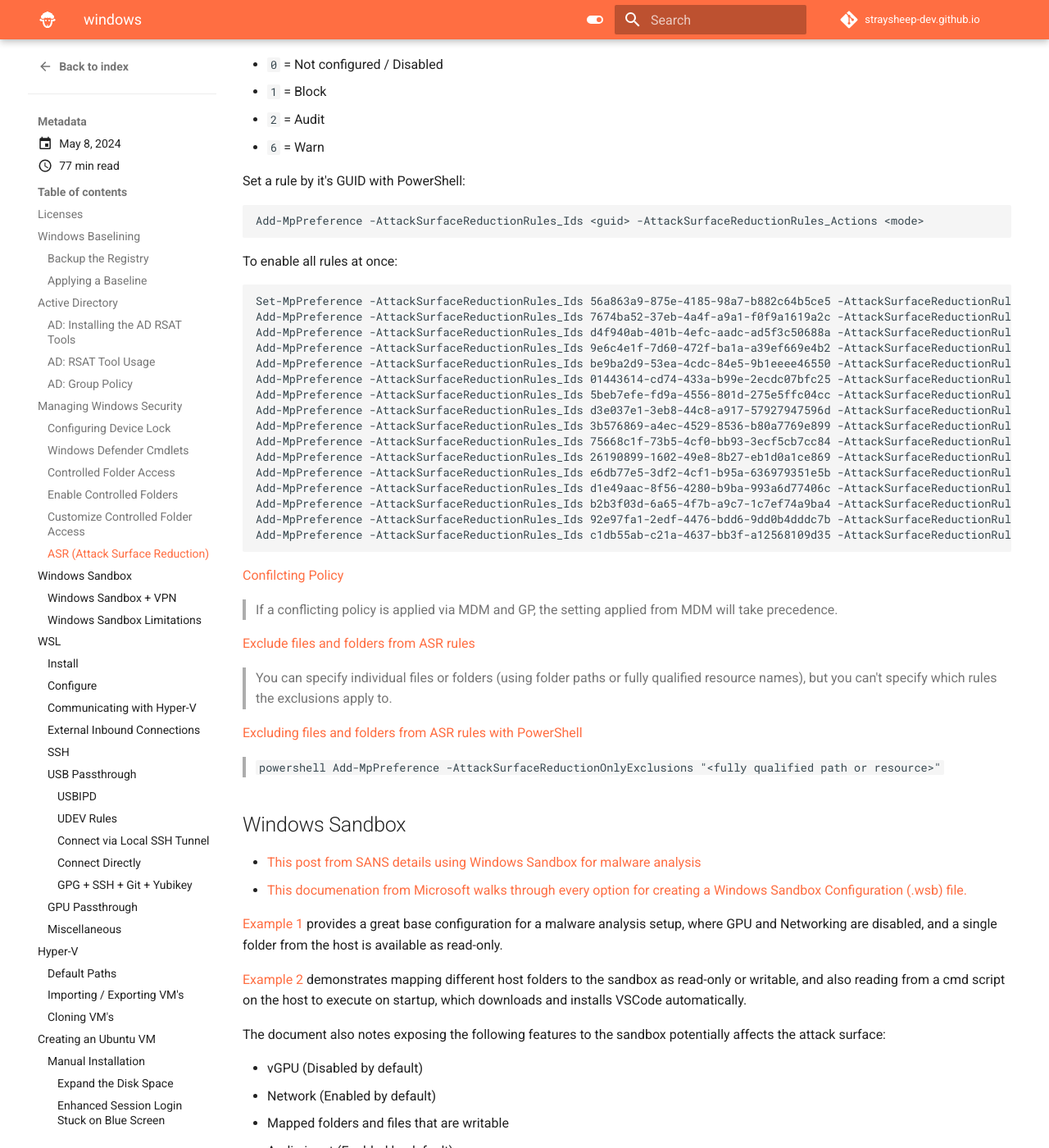
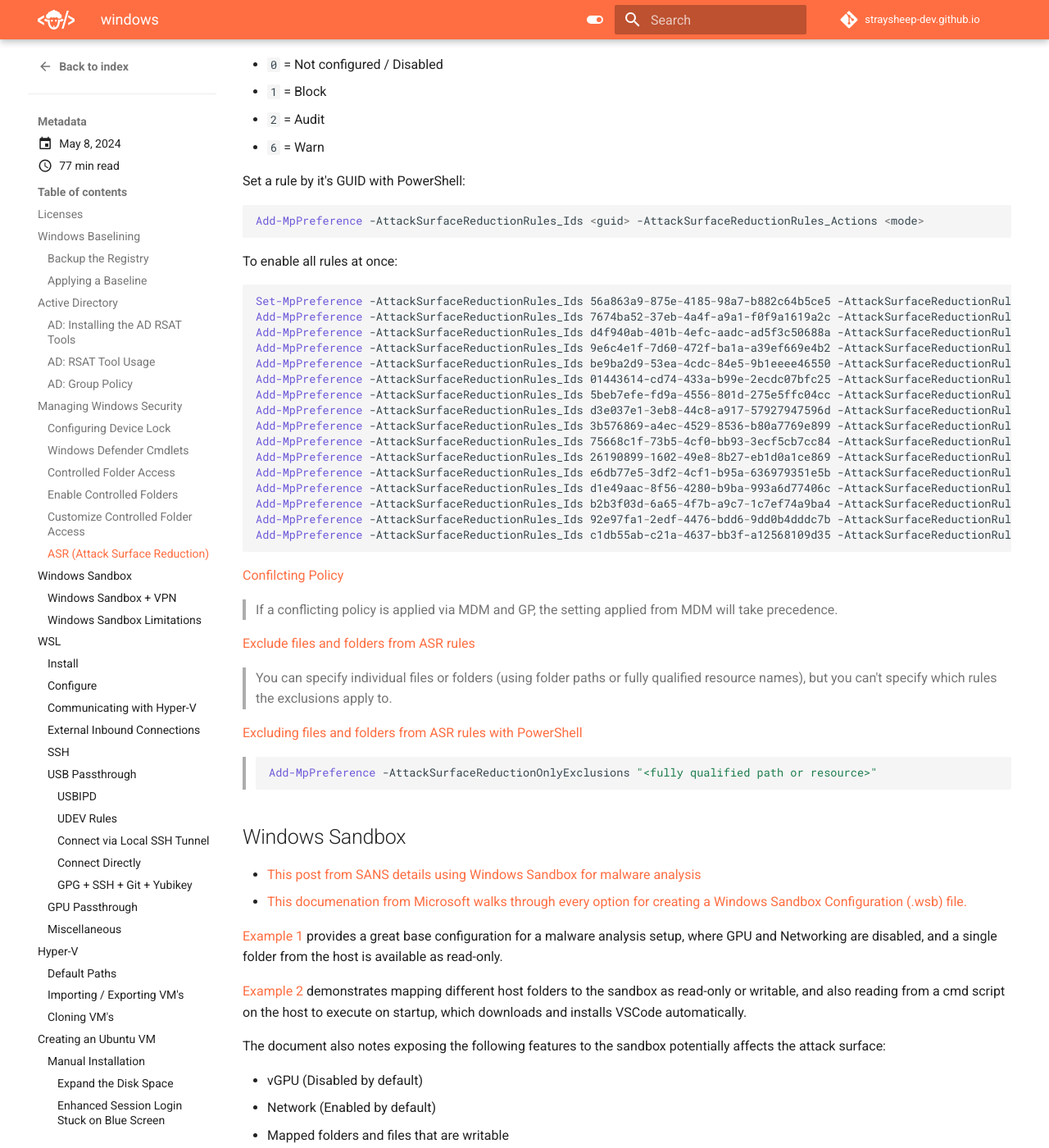
Before and after one commit to straysheep-dev/straysheep-dev.github.io, an MkDocs documentation site: the page built from docs/blog/posts/windows.md, in a window 1280 px wide and 1400 px high, scrolled down 6995 px. Shown: the whole window at 82% size. Built offline with MkDocs 1.6.1 and Material for MkDocs 9.7.7, drawn with Linux system fonts in a browser that asks for light colours; comment, search, counter and statistics services are not loaded; some of the changed text lies outside the part shown.

Commit message:
Add logo, favicon

```diff
--- a/mkdocs.yml
+++ b/mkdocs.yml
@@ -7,8 +7,14 @@
 theme:
   name: material
 
-  icon:
-    logo: material/sheep
+#  icon:
+#    logo: material/sheep
+  logo: assets/logo.svg
+  favicon: assets/favicon.svg
+
+  font:
+    text: Roboto
+    code: Roboto Mono
 
   palette:
     # Palette toggle for light mode
@@ -56,6 +62,9 @@
       emoji_generator: !!python/name:material.extensions.emoji.to_svg
   - pymdownx.tabbed:
       alternate_style: true
+  - admonition
+  - pymdownx.details
+  - pymdownx.superfences
 
 extra:
   social:
```
Also changed, not shown: README.md (+4 -0 lines), docs/assets/favicon.svg (added), docs/assets/logo.svg (added).
